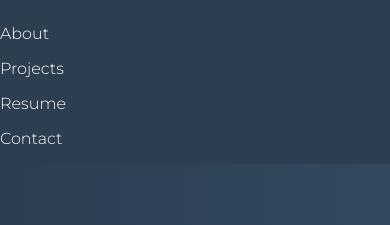
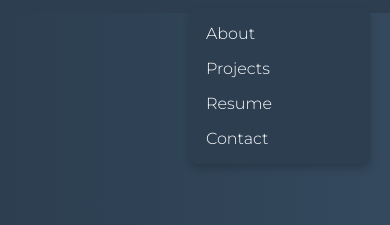
Before and after one commit to NatchathraNagaraj/NatchathraNagaraj_Resume, a plain HTML site: page index.html in a window 390 px wide. Both pictures are taken after a click on the element 345 px from the left and 32 px from the top of the page. Shown: the part 52-277 px from the top of the page. Drawn offline with Linux system fonts and the light colour scheme.

Commit message:
index.html

```diff
--- a/index.html
+++ b/index.html
@@ -62,9 +62,11 @@
     background-color: #2c3e50;
     position: absolute;
     top: 60px;
-        right: 0;
-        width: 100%;
-        padding: 1rem 0;
+    right: 20px;
+    width: 180px; /* Make it narrower */
+    padding: 1rem;
+    border-radius: 8px; /* Optional for smoother look */
+    box-shadow: 0 4px 8px rgba(0, 0, 0, 0.2);
   }
   nav .menu.active {
     display: flex;
```
Lines whose indentation alone changed are shown as unchanged.
